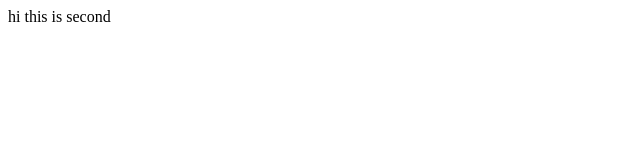
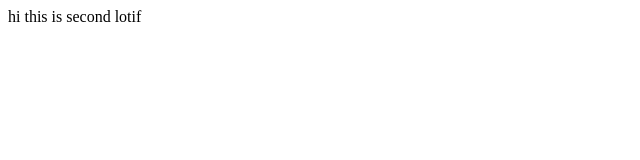
Before and after one commit to mdsiamca/second, a plain HTML site: page index.html in a window 1280 px wide. Shown: the full height of the page, 0-640 px from the left. Drawn offline with Linux system fonts and the light colour scheme.

Commit message:
lotif name add

```diff
--- a/index.html
+++ b/index.html
@@ -8,5 +8,6 @@
 </head>
 <body>
 hi this is second
+lotif
 </body>
 </html>
```
